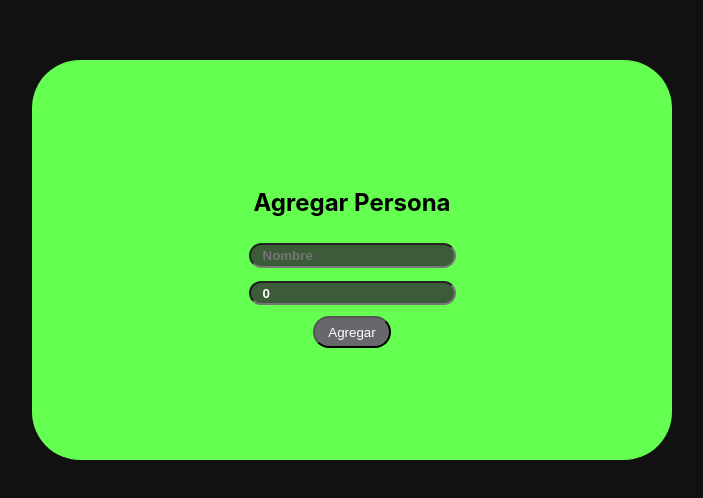
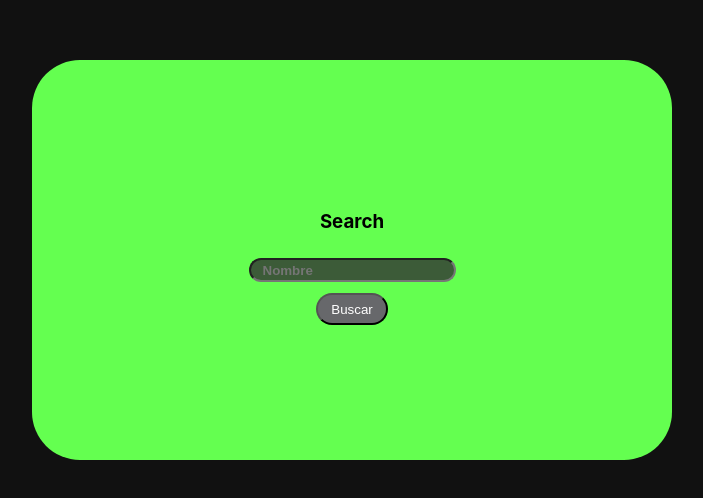
Before and after one commit to pablosingh/alk-client, a React (Create React App) app: page / in a window 1280 px wide. Shown: the part 140-638 px from the top of the page, without its empty margins (288-991 px from the left). Built offline with nearby package versions, Linux system fonts and the light colour scheme.

Commit message:
editPerson y SearchBar

```diff
--- a/src/components/Body.jsx
+++ b/src/components/Body.jsx
@@ -1,11 +1,15 @@
 import React from 'react';
 import styled from 'styled-components';
 import AddPerson from './AddPerson';
+import EditPerson from './EditPerson';
+import SearchBar from './SearchBar';
 
 const Body = () => {
   return (
     <Container>
-        <AddPerson/>
+        {/* <AddPerson/> */}
+        {/* <EditPerson id='9'/> */}
+        <SearchBar/>
     </Container>
   )
 };
--- /dev/null
+++ b/src/components/EditPerson.jsx
@@ -0,0 +1,74 @@
+import { useState } from 'react';
+import styled from 'styled-components';
+import { primaryColor, gray } from '../styles/colors';
+
+const EditPerson = (props) => {
+  const [ name, setName ] = useState('');
+  const [ balance, setBalance ] = useState(0);
+  const submiting = e => {
+    console.log( name +': ' + balance )
+    setName('');
+    setBalance();
+  }
+  return (
+    <Container>
+        <Card>
+            <h2>Editar Persona</h2>
+            <input type="text" disabled={true}
+              id="id" className='inputClass'
+              value={` id = ${props?.id}`}/>
+            <input type="text" placeholder="Nombre"
+              id="name" className='inputClass'
+              onChange={ e => setName(e.target.value) }
+              value={name}/>
+            <input type="number" placeholder="Balance"
+              id="balance" className='inputClass'
+              onChange={ e => setBalance(e.target.value) }
+              value={balance}
+              />
+            <Btn onClick={ submiting }>
+              Editar
+            </Btn>
+        </Card>
+    </Container>
+  )
+}
+
+export default EditPerson;
+
+const Container = styled.div`
+    min-height: 100%;
+    width: 100%;
+    display: flex;
+    flex-direction: column;
+    align-items: center;
+    justify-content: center;
+`;
+
+const Card = styled.div`
+    min-height: 50%;
+    width: 50%;
+    background-color: ${primaryColor};
+    display: flex;
+    flex-direction: column;
+    align-items: center;
+    justify-content: center;
+    border-radius: 3em;
+    .inputClass{
+      color: white;
+      font-weight: bold;
+      margin: 0.5em 0.2em;
+      padding: 0.2em 0.9em;
+      background-color: rgba( 50, 50, 50, 0.8 );
+      border-radius: 3em;
+    }
+`;
+
+const Btn = styled.button`
+  background-color: ${gray};
+  color: white;
+  margin: 0.3em 0.3em;
+  padding: 0.5em 1em;
+  border-radius: 2em;
+  transition: all .4s ease;
+`;
--- /dev/null
+++ b/src/components/SearchBar.jsx
@@ -0,0 +1,65 @@
+import { useState } from 'react';
+import styled from 'styled-components';
+import { primaryColor, gray } from '../styles/colors';
+
+const SearchBar = () => {
+    const [ text, setText ] = useState('');
+    const submiting = e => {
+        // console.log( name +': ' + balance )
+        // setName('');
+        // setBalance();
+      };
+    return (
+    <Container>
+        <Card>
+            <h3>Search</h3>
+            <input type="text" placeholder="Nombre"
+              id="name" className='inputClass'
+              onChange={ e => setText(e.target.value) }
+              value={text}/>
+              <Btn onClick={ submiting }>
+                Buscar
+            </Btn>
+        </Card>
+    </Container>
+  )
+}
+
+export default SearchBar;
+
+const Container = styled.div`
+    min-height: 100%;
+    width: 100%;
+    display: flex;
+    flex-direction: column;
+    align-items: center;
+    justify-content: center;
+`;
+
+const Card = styled.div`
+    min-height: 50%;
+    width: 50%;
+    background-color: ${primaryColor};
+    display: flex;
+    flex-direction: column;
+    align-items: center;
+    justify-content: center;
+    border-radius: 3em;
+    .inputClass{
+      color: white;
+      font-weight: bold;
+      margin: 0.5em 0.2em;
+      padding: 0.2em 0.9em;
+      background-color: rgba( 50, 50, 50, 0.8 );
+      border-radius: 3em;
+    }
+`;
+
+const Btn = styled.button`
+  background-color: ${gray};
+  color: white;
+  margin: 0.3em 0.3em;
+  padding: 0.5em 1em;
+  border-radius: 2em;
+  transition: all .4s ease;
+`;
```
